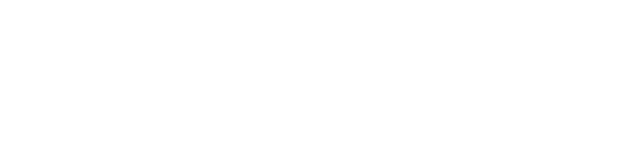
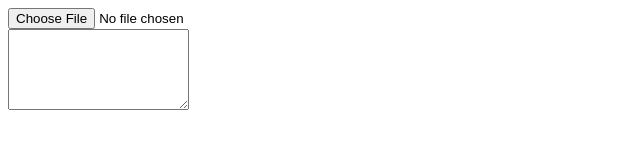
Before and after one commit to shreyfirst/serverlesshost, a plain HTML site: page index.html in a window 1280 px wide. Shown: the whole page, without its empty margins (0-640 px from the left). Drawn offline with nearby package versions, Linux system fonts and the light colour scheme.

Commit message:
fixed input

```diff
--- a/index.html
+++ b/index.html
@@ -7,8 +7,9 @@
     <link href="style.css" rel="stylesheet" type="text/css" />
   </head>
   <body>
-    <script src="https://cdnjs.cloudflare.com/ajax/libs/axios/0.21.0/axios.min.js"></script>
-<scr
+  <script src="script.js"></script>
+      <input type="file" id="files" name="files" value="hello"/>
+      <br/>
     <textarea id="base64" rows="5"></textarea>
   </body>
 </html>
```
